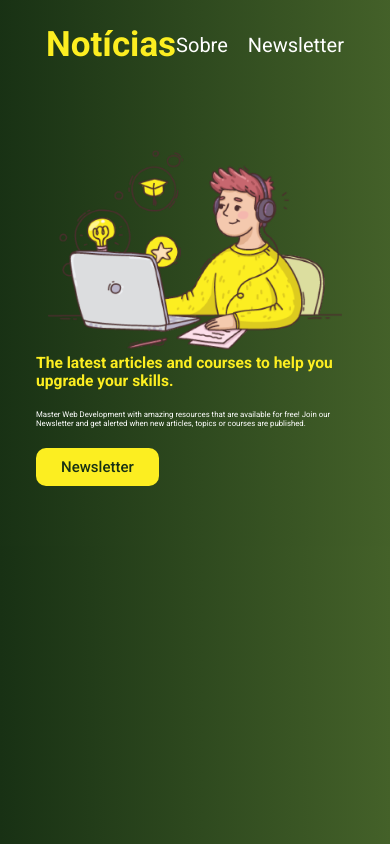
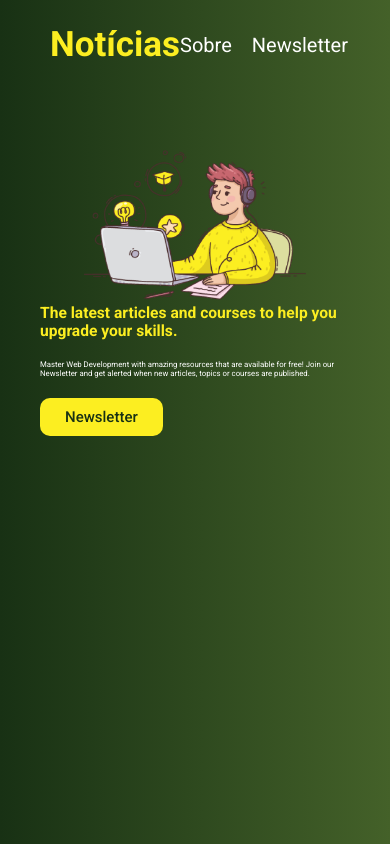
Before and after one commit to Rinpiki/ibge-noticias, a website: page index.html in a window 390 px wide. Drawn offline with Linux system fonts and the light colour scheme.

Commit message:
corrigindo os max-width

```diff
--- a/style.css
+++ b/style.css
@@ -22,6 +22,7 @@ body {
 }
 
 header {
+  max-width: 100vw;
   display: flex;
   justify-content: space-between;
   background-image: linear-gradient(to right, #183114, #446129);
@@ -58,7 +59,7 @@ li:first-child {
 
 .section-principal {
   display: flex;
-  max-width: 100%;
+  max-width: 100vw;
   justify-content: space-between;
   padding: 60px 40px;
   background-image: linear-gradient(to right, #183114, #446129);
@@ -111,4 +112,9 @@ li:first-child {
     flex-direction: column-reverse;
     align-items: center;
   }
+
+  .img-section1 img {
+    max-width: 300px;
+    height: 150px;
+  }
 }
```
